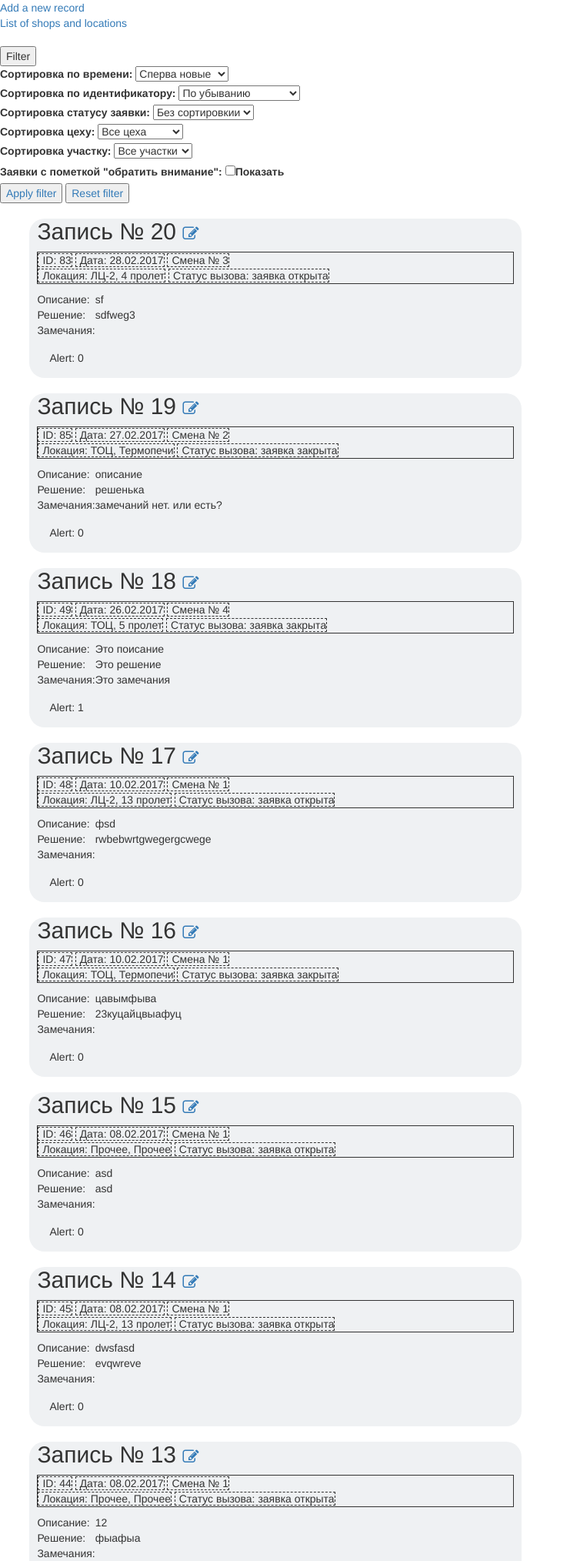
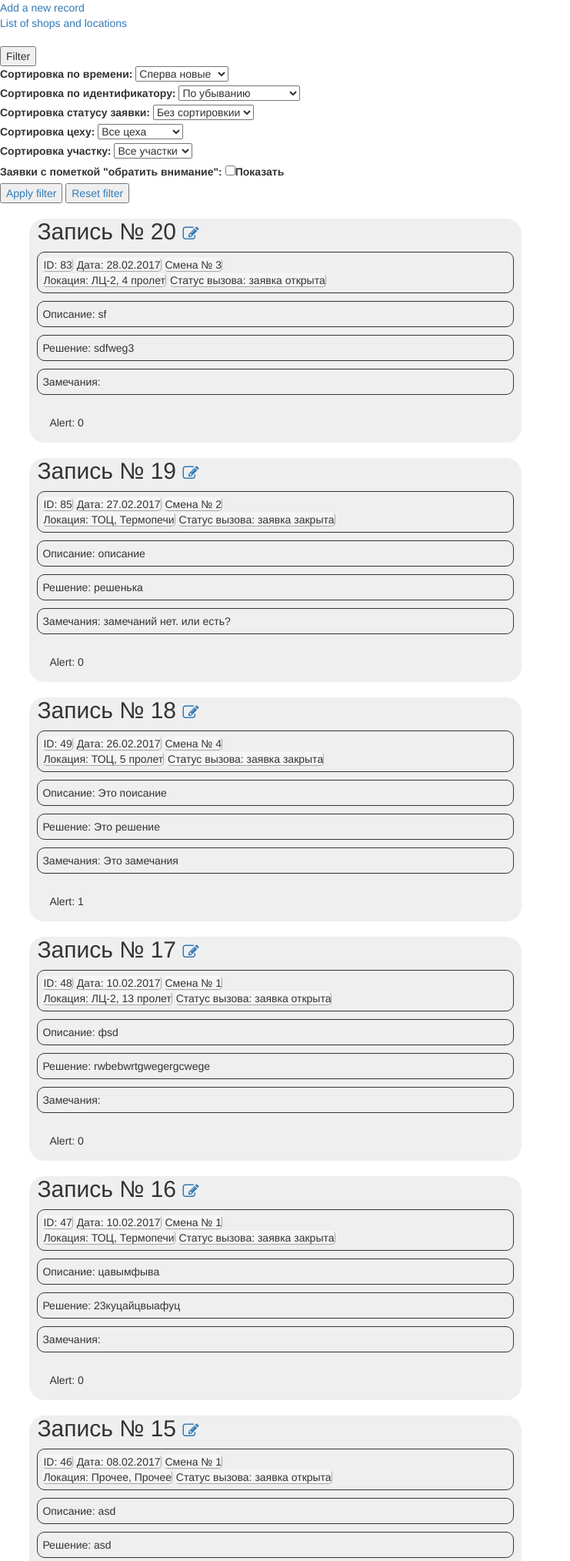
Before and after one commit to Fogelion/BSZ, a PHP site: page / in a window 1280 px wide. Shown: the top 2028 px of the page at 77% size, without its empty margins (0-741 px from the left). Run offline with PHP 8.4, Linux system fonts and the light colour scheme; data comes from the database, SQL or seed files in the repository; some libraries are stand-ins or nearby versions.

Commit message:
rec style 2

```diff
--- a/classes/DB_index_main_selectClass.php
+++ b/classes/DB_index_main_selectClass.php
@@ -38,16 +38,6 @@
 
 				<section class="record">
 				<h2>Запись № <?php echo $num_rec; ?> <span class="record_edit"> <?php echo $edit_param; ?> </span></h2>
-					<div class="info">
-						<!-- <table>
-							<tr>
-								<td><span class="record_id">ID: <?php echo $id_rec; ?></span></td>
-								<td><span>Дата: </span> <?php echo $time; ?></td>
-								<td><span>Смена № </span> <?php echo $shift; ?></td>
-								<td><span>Локация: </span> <?php echo $location; ?></td>
-								<td><span>Статус вызова: </span> <?php echo $id_status; ?></td>
-							</tr>
-						</table> -->
 					<ul class="record_data">
 						<li><span class="record_id">ID: <?php echo $id_rec; ?></span></li>
 						<li><span>Дата: </span> <?php echo $time; ?></li>
@@ -56,9 +46,19 @@
 						<li><span>Локация: </span> <?php echo $location; ?></li>
 						<li><span>Статус вызова: </span> <?php echo $id_status; ?></li>
 					</ul>
-					</div>
-					<div class="description">
-						<table>
+					<ul class="description">
+						<li><span>Описание: </span></li>
+						<li><?php echo $description; ?></li>
+					</ul>
+					<ul class="solution">
+						<li><span>Решение: </span></li>
+						<li><?php echo $solution; ?></li>
+					</ul>
+					<ul class="notice">
+						<li><span>Замечания: </span></li>
+						<li><?php echo $notice; ?></li>
+					</ul>
+<!-- 						<table>
 							<tr>
 								<td><span>Описание: </span></td>
 								<td><?php echo $description; ?></td>
@@ -71,8 +71,7 @@
 								<td><span>Замечания: </span></td>
 								<td><?php echo $notice; ?></td>
 							</tr>
-						</table>
-					</div>
+						</table> -->
 					<div class="alert"> Alert: <?php echo $alert; ?></div>
 				</section>
 <?php
--- a/css/style.css
+++ b/css/style.css
@@ -26,7 +26,7 @@
   background-color: #fff;
 }
 #records_body {
-  background-color: #EFF1F3;
+  background-color: #EFEFEF;
   width: 70%;
   text-align: center;
   margin: auto;
@@ -35,23 +35,31 @@
 
 /* index style */
 .record {
-  background-color: #EFF1F3;
+  background-color: #EFEFEF;
   width: 50%;
   margin: auto;
   margin-left: 3%;
   border-radius: 20px;
   padding: 0px 10px;
 }
+.record li {
+  display: inline;
+  padding: 0px;
+ /*  padding-left: 5px; */
+  margin: 5px 0px;
+  text-align: center;
+}
+.record ul{
+  padding: 6px;
+  /* padding-left: 0px; */
+  border: 1px solid;
+  border-radius: 10px;
+}
 .record h2 span{
   font-size: 70%;
 }
-.record_data {
-  padding-left: 0px;
-  border: 1px solid;
+.record_data li{
+  background-color: #f5f5f5;
+  border-radius: 5px;
+  border: 1px outset #fafafa;
 }
-.record_data li{
-  display: inline;
-  padding-left: 5px;
-  margin: auto;
-  border: 1px dashed;
-}
```
Lines whose indentation alone changed are shown as unchanged.
